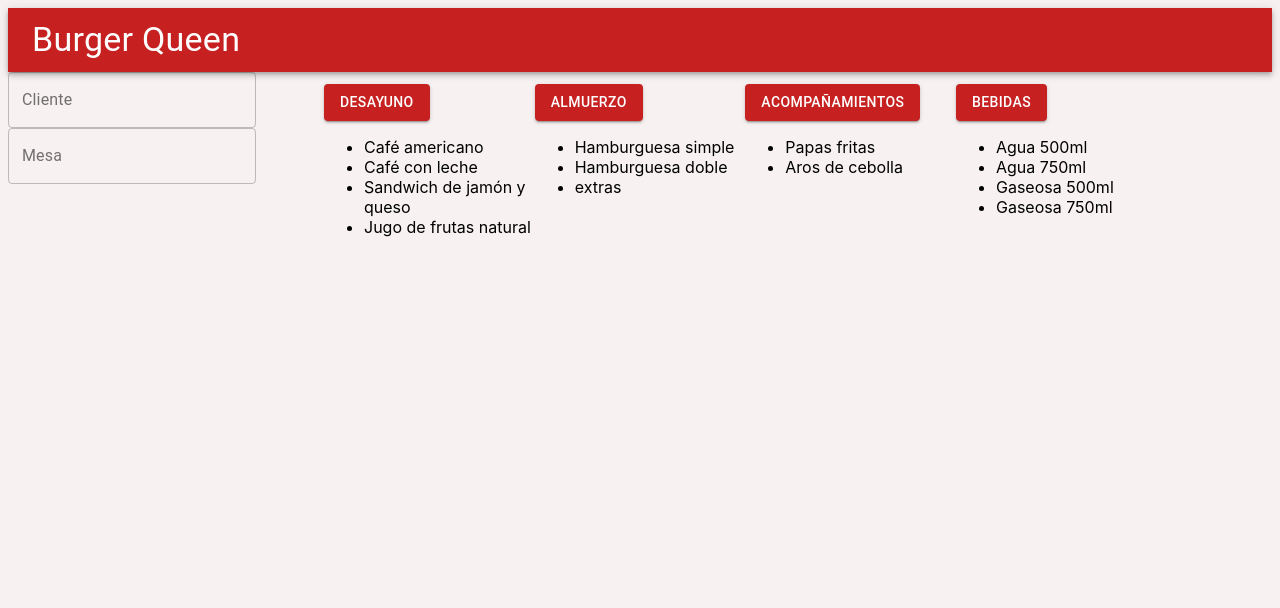
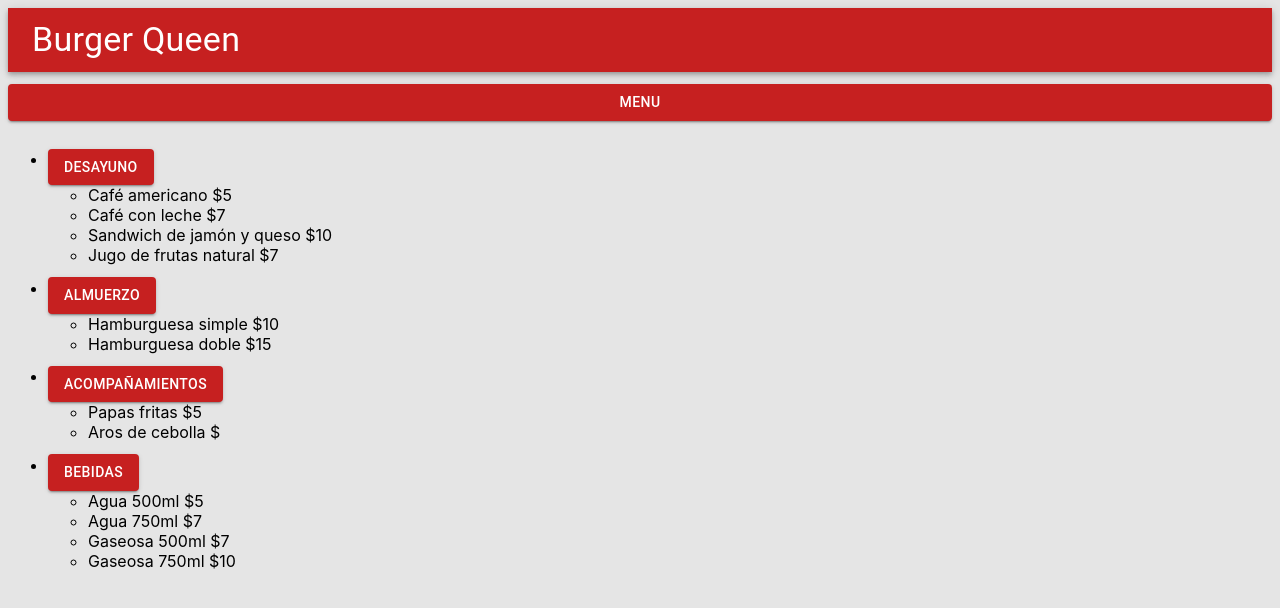
Before and after one commit to Laboratoria/BOG002-burger-queen, a React (Create React App) app: page /mesero in a window 1280 px wide. Shown: the top 608 px of the page. Built offline with nearby package versions, Linux system fonts and the light colour scheme.

Commit message:
visualizacion de data en pagina

```diff
--- a/package.json
+++ b/package.json
@@ -4,6 +4,7 @@
   "private": true,
   "dependencies": {
     "@material-ui/core": "^4.11.4",
+    "@material-ui/icons": "^4.11.2",
     "@material-ui/styles": "^4.11.4",
     "@testing-library/jest-dom": "^5.11.4",
     "@testing-library/react": "^11.1.0",
--- a/public/menu.json
+++ b/public/menu.json
@@ -27,14 +27,6 @@
         "proteina1": "pollo",
         "proteina2": "carne",
         "proteina3": "vegetariana"
-      },
-      "extras": {
-        "huevo": {
-          "precio": 1
-        },
-        "queso": {
-          "precio": 1
-        }
       }
     },
 
--- a/src/App.Styles.js
+++ b/src/App.Styles.js
@@ -27,19 +27,45 @@ const Styles = makeStyles(theme =>({
   form: {
     '& .MuiFormControl-form':{
       with: "90%",
-      margin: theme.spacing(1)
+      margin: theme.spacing(1) ,
+
     },
-    flex:{
+    rootM:{
+      backgroundColor: "#E5E5E5",
+    backgroundImage: `url()`,
+    backgroundRepeat: "no-repeat",
+    backgroundSize: "cover",
+    backgroundPosition: "center",
+    height: "100vh",
     display: "flex",
-    flexDirection:"row",
+    flexDirection: "row",
     justifyContent: "space-evenly",
     alignItems: "center",
-    },
+
+    } ,
 input:{
   marginTop: "12px"
+},
+listroot:{
+  marginTop: theme.spacing(1),
+  maxHeigth: 450,
+  overflow: "auto",
+  '& li:hover':{
+    cursor: "pointer",
+    backgroundColor: "white"
+  },
+  '& li:hover .MuiButtonBase-listroot':{
+    display: "block",
+    color: "#000"
+  },
+  '& .MuiButtonBase-listroot':{
+    display: "none"
+  },
+  '& .MuiButtonBase-listroot:hover':{
+    backgroundColor: "tranparent"
+  }
+
 }
-
-
     },
 }))
 
--- a/src/Componentes/FormMenu.jsx
+++ b/src/Componentes/FormMenu.jsx
@@ -1,20 +1,18 @@
 
-import Form from "../layout/Form";
-import Input from "../Controles/Input";
+import { List } from '@material-ui/core';
 
 
 
 
-const FormMenu = () => {
+const FormMenu = (props) => {
+  const {FormMenu}
 
   return (
     <div>
+    <List>
 
-      <Form>
-        <Input  label="Cliente" Name="cliente" />
+    </List>
 
-        <Input  label="Mesa" Name="mesa" />
-      </Form>
       </div>
 
 
--- a/src/Componentes/Menu.jsx
+++ b/src/Componentes/Menu.jsx
@@ -1,49 +1,41 @@
 import React, { useEffect, useState } from "react";
-import FormMenu from "./FormMenu";
-import { Button, Grid } from "@material-ui/core";
+import { Button } from "@material-ui/core";
 import Styles from "../App.Styles";
 
 const Menu = () => {
+  const [menu, setMenu] = useState([]);
   const classes = Styles();
-  const [menu, setMenu] = useState([]);
   useEffect(() => {
     fetch("./menu.json")
       .then((response) => response.json())
       .then((data) => {
-        console.log(data);
         setMenu(data[0]);
       });
   }, []);
 
   return (
     <div>
-
-        <Grid container >
-         <Grid item xs={3}>
-        <FormMenu />
-        </Grid>
+      <ul>
         {Object.keys(menu).map((item, index) => (
-            <Grid item xs={2} >
+          <li key={item}>
             <Button
               variant="contained"
               color="primary"
-              Size="medium"
               className={classes.button}
-              key={item}
             >
               {item}
             </Button>
+
             <ul>
               {Object.keys(menu[item]).map((item1, index1) => (
                 <li key={item1}>
-                  {item1}
-                  {[item1.precio]}
+                  {item1} ${menu[item][item1]["precio"]}
                 </li>
               ))}
             </ul>
-            </Grid>
+          </li>
         ))}
-        </Grid>
+      </ul>
     </div>
   );
 };
--- a/src/Componentes/Pedidos.jsx
+++ b/src/Componentes/Pedidos.jsx
@@ -0,0 +1,18 @@
+
+
+
+
+
+export const Pedidos = () => {
+
+  return (
+
+    <div>
+
+    </div>
+
+
+  )
+
+
+};
--- a/src/Controles/Input.jsx
+++ /dev/null
@@ -1,23 +0,0 @@
-import TextField from '@material-ui/core/TextField';
-
-
-const  Input = (props)=>{
-    const {name, variant, label, value, onChange, error =null, ...other} = props;
-
-    return(
-        <TextField
-        variant={variant || "outlined"}
-        label={label}
-        name={name}
-        Value={value}
-        onChange={onChange}
-        {...other}
-        {...(error && { error: true, helperText:Error})}
-        />
-
-
-    )
-
-}
-
-export default Input
--- a/src/index.css
+++ b/src/index.css
@@ -1,5 +1,5 @@
 body {
-  background-color:rgb(247, 241, 241);
+  background-color:#E5E5E5;
   font-family: -apple-system, BlinkMacSystemFont, 'Segoe UI', 'Roboto', 'Oxygen',
     'Ubuntu', 'Cantarell', 'Fira Sans', 'Droid Sans', 'Helvetica Neue',
     sans-serif;
--- a/src/layout/Form.jsx
+++ /dev/null
@@ -1,11 +0,0 @@
-import Styles from "../App.Styles";
-
-export default function Form(props){
-    const classes = Styles();
-    const {children, ...other} = props;
-    return(
-        <form className={classes.form} no Validate autoComplete="of" {...other}>
-           {props.children}
-        </form>
-    )
-}
--- a/src/views/Mesero.jsx
+++ b/src/views/Mesero.jsx
@@ -1,21 +1,31 @@
-
-import Menu from "../Componentes/Menu"
+import Menu from "../Componentes/Menu";
 import Header from "../layout/Header";
-
-
-
+import { Button, Grid } from "@material-ui/core";
+import Styles from "../App.Styles";
+import { Pedidos } from "../Componentes/Pedidos";
 
 export default function Mesero() {
+  const classes = Styles();
 
   return (
     <div>
       <Header />
-      <Menu />
-
-
-
-
-
+      <Grid container>
+        <Button
+          variant="contained"
+          color="primary"
+          fullWidth
+          className={classes.button}
+        >
+          Menu
+        </Button>
+        <Grid item xs ={6}>
+          <Menu />
+        </Grid>
+        <Grid item xs={6}>
+        <Pedidos />
+        </Grid>
+      </Grid>
     </div>
   );
 }
```
Also changed, not shown: src/Componentes/ListaMenu.jsx (deleted, +0 -116 lines), 1 other file (tests, documents, lock files or other folders).
